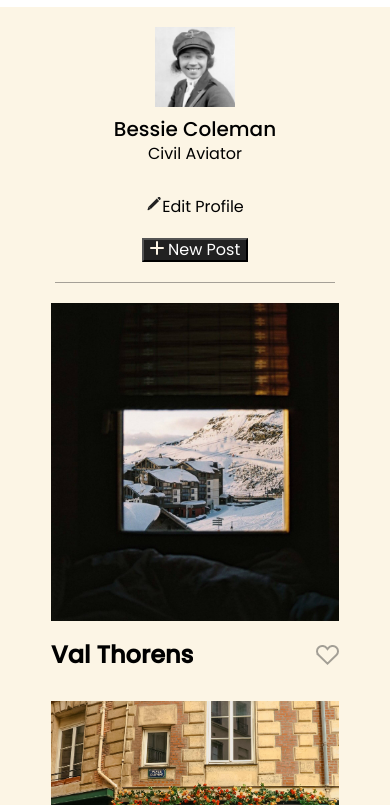
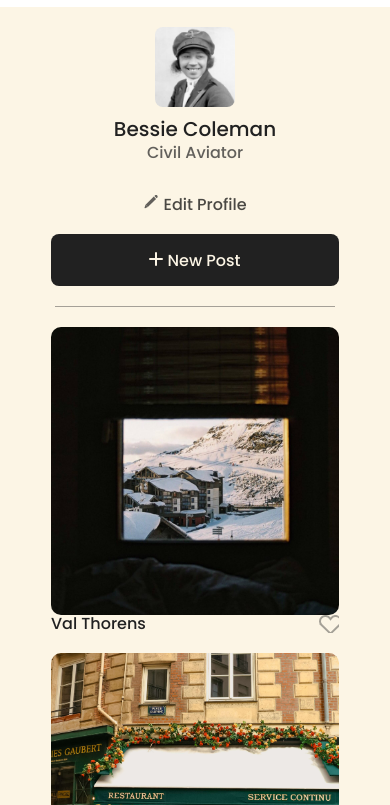
Before and after one commit to giang-git-hub/se_project_spots, a plain HTML site: page index.html in a window 390 px wide. Shown: the part 39-844 px from the top of the page. Drawn offline with Linux system fonts and the light colour scheme.

Commit message:
Add files via upload

```diff
--- a/blocks/card.css
+++ b/blocks/card.css
@@ -4,12 +4,14 @@
   width: 100%;
   object-fit: cover;
   display: block;
+  border-radius: 10px;
 }
 
 .card__content {
   display: flex;
   align-items: center;
   justify-content: space-between;
+  padding-top: 8px;
 }
 
 .card__like-btn {
@@ -19,6 +21,8 @@
   border: none;
   background-color: transparent;
   opacity: 40%;
+  padding: 0;
+  cursor: pointer;
 }
 
 .card__title {
@@ -27,11 +31,28 @@
   text-overflow: ellipsis;
   -webkit-line-clamp: 3;
   -webkit-box-orient: vertical;
+  margin: 0;
+  padding: 0;
+  font-weight: 500;
+  font-size: 20px;
+  line-height: 120%;
+  font-family: "Poppins", sans-serif;
 }
 
 @media screen and (max-width: 627px) {
   .card__image {
-    width: 288px;
-    height: 318px;
+    height: 288px;
+  }
+  .card__content {
+    padding: 0;
+  }
+  .card__title {
+    font-size: 16px;
+    line-height: 100%;
+  }
+  .card__like-btn {
+    width: 20px;
+    height: 18px;
+    border-radius: 2px;
   }
 }
--- a/blocks/cards.css
+++ b/blocks/cards.css
@@ -1,5 +1,7 @@
 .cards {
   padding-top: 20px;
+  border-bottom: 1px;
+  padding-bottom: 20px;
 }
 
 .cards__list {
@@ -15,6 +17,6 @@ gap: 40px 20px;
 @media screen and (max-width: 627px) {
   .cards__list {
     grid-template-columns: repeat(auto-fit, 288px);
-gap: 12px;
+    gap: 20px;
   }
 }
--- a/blocks/content.css
+++ b/blocks/content.css
@@ -1,3 +1,10 @@
 .content {
   padding: 0 20px;
 }
+
+@media screen and (min-width: 320px) {
+  .content {
+    padding: 0 16px;
+  }
+
+}
--- a/blocks/page.css
+++ b/blocks/page.css
@@ -2,6 +2,7 @@
   background-color: #FCF5E5;
   font-family: Poppins, Arial, Helvetica, sans-serif;
   min-height: 100vh;
+  color: #212121;
 }
 
 .page__section {
--- a/blocks/profile.css
+++ b/blocks/profile.css
@@ -8,6 +8,8 @@
   margin-right: 20px;
   height: 190px;
   width: 190px;
+  object-fit: cover;
+  border-radius: 10%;
 }
 
 .profile__column {
@@ -37,19 +39,39 @@
   -webkit-line-clamp: 3;
   -webkit-box-orient: vertical;
   max-width: 420px;
+  font-size: 16px;
+  line-height: 100%;
+  font-weight: 500;
+  opacity: 70%;
 }
 
 .profile__edit-btn {
   margin-top: auto;
-  background-color: #FCF5E5;
+  background-color: #fcf5e5;
   border: none;
   display: flex;
+  cursor: pointer;
+  gap: 8px;
+  font-size: 16px;
+  font-weight: 500;
+  line-height: 100%;
+  opacity: 70%;
 }
 
 .profile__add-btn {
   margin-left: auto;
   background-color: #212121;
-  color: #fff;
+  color: #fcf5e5;
+  cursor: pointer;
+  margin-top: auto;
+  height: 52px;
+  width: 288px;
+  font-size: 16px;
+  font-weight: 500;
+  line-height: 100%;
+  border: none;
+  border-radius: 8px;
+  gap: 8px;
 }
 
 @media screen and (max-width: 627px) {
--- a/index.html
+++ b/index.html
@@ -22,7 +22,7 @@
         <h1 class="profile__name">Bessie Coleman</h1>
         <p class="profile__description">Civil Aviator</p>
         <button type="button" class="profile__edit-btn">
-          <img src="./images/pencil.svg" alt="Pencil icon"/>Edit Profile
+          <img src="./images/pencil.svg" alt="Pencil icon"/> Edit Profile
         </button>
     </div>
         <button type="button" class="profile__add-btn">
@@ -82,7 +82,7 @@
       </ul>
     </section>
   </main>
-  <footer class="footer"></footer>
+  <footer class="footer">2023 © Spots</footer>
 </div>
 </body>
 </html>
```
Also changed, not shown: blocks/footer.css (added, +11 -0 lines), 1 other file. Lines whose indentation alone changed are shown as unchanged.
